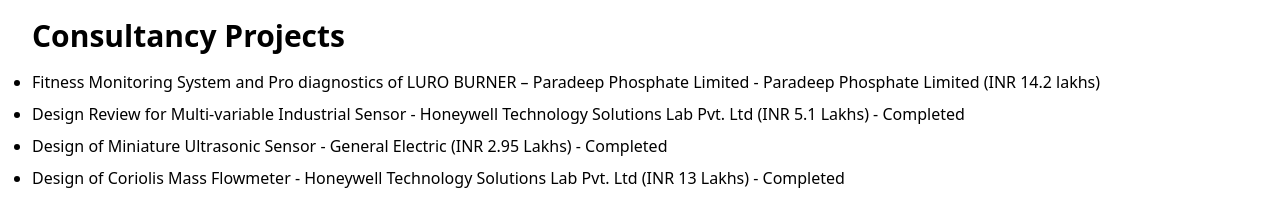
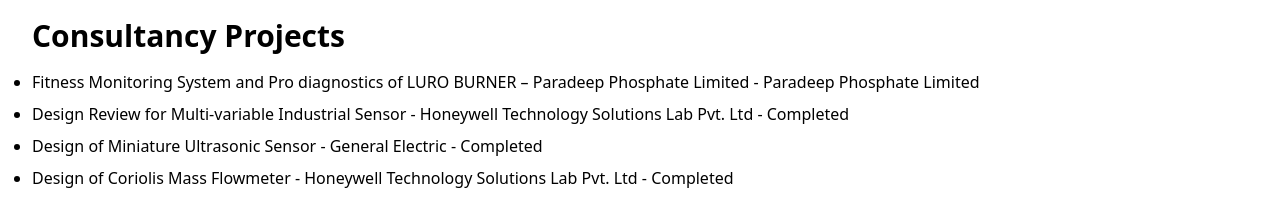
Before and after one commit to fdlabiitbbs/afg-2, a Next.js app: page /projects in a window 1280 px wide. Shown: the part 731-933 px from the top of the page. Built offline with nearby package versions, Linux system fonts and the light colour scheme.

Commit message:
Remove Funding_Amount from project list

```diff
--- a/app/projects/page.jsx
+++ b/app/projects/page.jsx
@@ -20,7 +20,7 @@
             {consultancyProjects.map((project, index) => {
                 return (
                     <li className="mt-2" key={project.id}>
-                       <p>{project.Project_Name} - {project.Funding_Agency} ({project.Funding_Amount}) {project.Status? "-" : ""}  {project.Status}</p>
+                       <p>{project.Project_Name} - {project.Funding_Agency}  {project.Status? "-" : ""}  {project.Status}</p>
                     </li>
                 )
             })}
```
